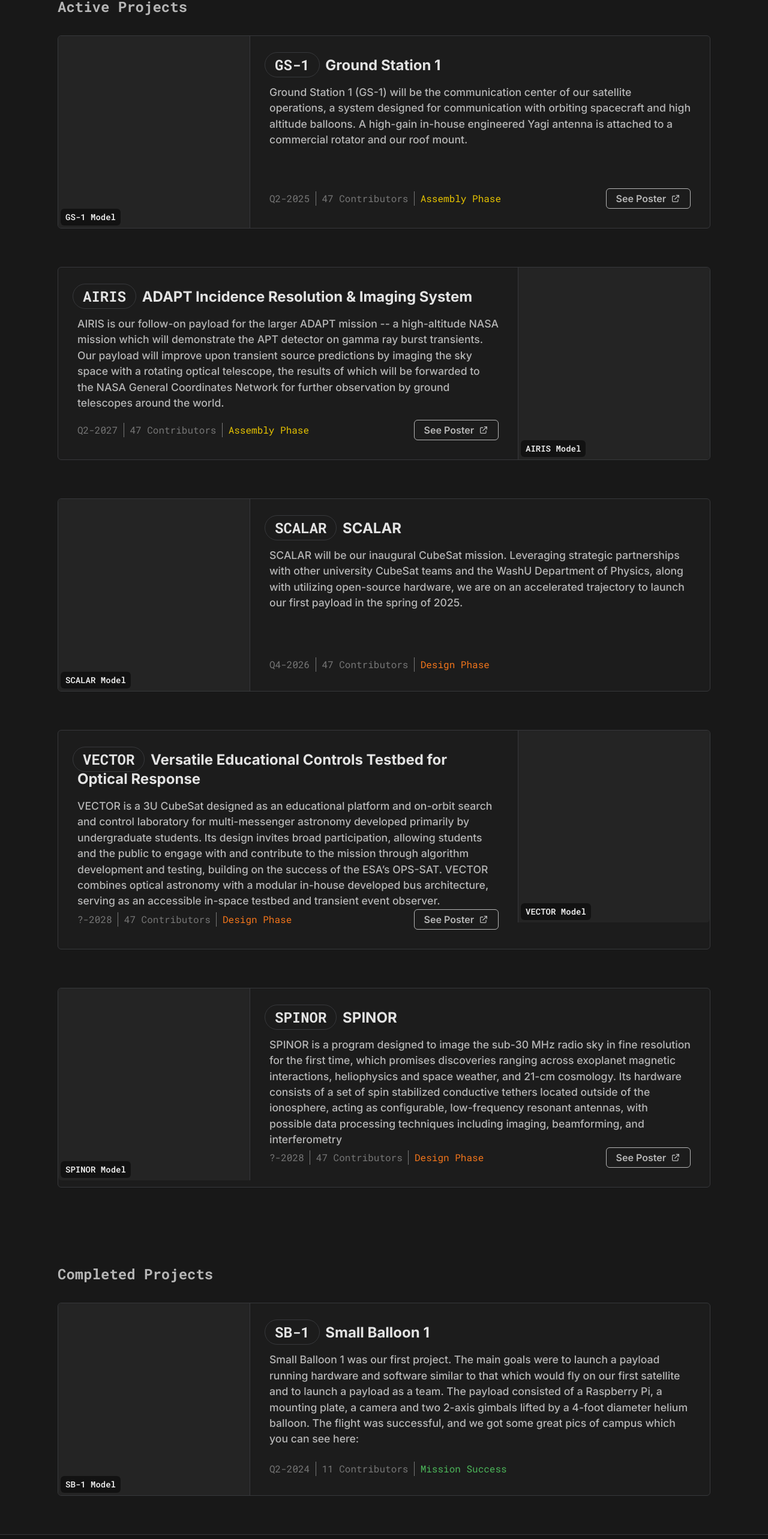
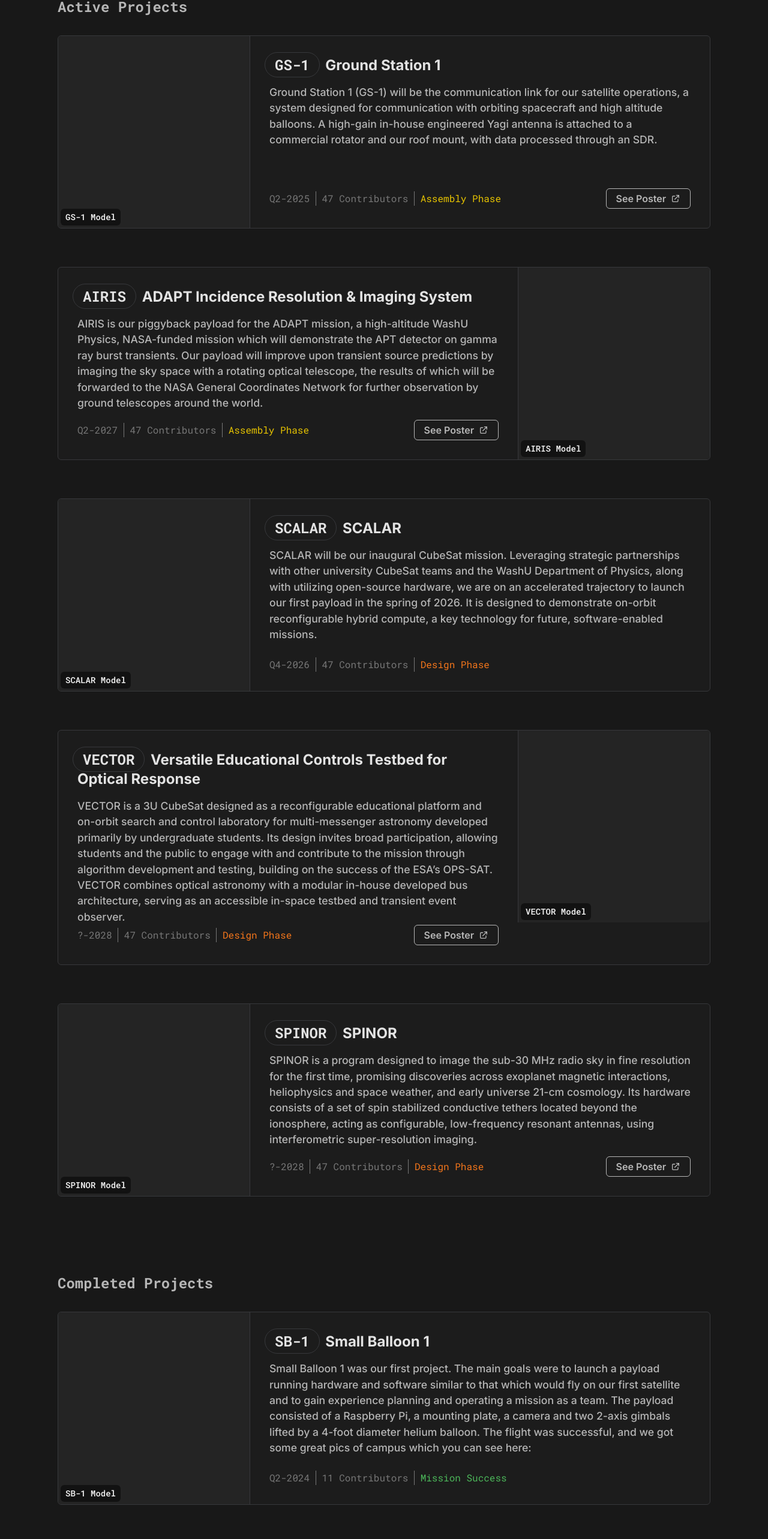
Before and after one commit to washu-satellite/website, a Next.js app: page / in a window 1280 px wide. Shown: the part 1472-4038 px from the top of the page at 60% size. Built offline with nearby package versions, Linux system fonts and the light colour scheme.

Commit message:
Update projects.tsx

```diff
--- a/const/content/projects.tsx
+++ b/const/content/projects.tsx
@@ -12,7 +12,7 @@ export const ProjectPages: { [K in any]: ProjectPageType } = {
             title: "Ground Station 1",
             url: "gs1",
             short: "A UHF ground station to communicate with deployed payloads",
-            description: "Ground Station 1 (GS-1) will be the communication center of our satellite operations, a system designed for communication with orbiting spacecraft and high altitude balloons. A high-gain in-house engineered Yagi antenna is attached to a commercial rotator and our roof mount.",
+            description: "Ground Station 1 (GS-1) will be the communication link for our satellite operations, a system designed for communication with orbiting spacecraft and high altitude balloons. A high-gain in-house engineered Yagi antenna is attached to a commercial rotator and our roof mount, with data processed through an SDR.",
             contributors: 47,
             date: "Q2-2025",
             icon: (<FaSatelliteDish size={22} />),
@@ -28,7 +28,7 @@ export const ProjectPages: { [K in any]: ProjectPageType } = {
             title: "ADAPT Incidence Resolution & Imaging System",
             url: "airis",
             short: "Upper-atmosphere optical telescope payload for spacial search algorithms and physics research",
-            description: "AIRIS is our follow-on payload for the larger ADAPT mission -- a high-altitude NASA mission which will demonstrate the APT detector on gamma ray burst transients.  Our payload will improve upon transient source predictions by imaging the sky space with a rotating optical telescope, the results of which will be forwarded to the NASA General Coordinates Network for further observation by ground telescopes around the world.",
+            description: "AIRIS is our piggyback payload for the ADAPT mission, a high-altitude WashU Physics, NASA-funded mission which will demonstrate the APT detector on gamma ray burst transients.  Our payload will improve upon transient source predictions by imaging the sky space with a rotating optical telescope, the results of which will be forwarded to the NASA General Coordinates Network for further observation by ground telescopes around the world.",
             contributors: 47,
             date: "Q2-2027",
             icon: (<IoTelescope size={24} />),
@@ -44,7 +44,7 @@ export const ProjectPages: { [K in any]: ProjectPageType } = {
             title: "SCALAR",
             url: "scalar",
             short: "1U CubeSat integrating open-source hardware and communications software",
-            description: "SCALAR will be our inaugural CubeSat mission. Leveraging strategic partnerships with other university CubeSat teams and the WashU Department of Physics, along with utilizing open-source hardware, we are on an accelerated trajectory to launch our first payload in the spring of 2025.",
+            description: "SCALAR will be our inaugural CubeSat mission. Leveraging strategic partnerships with other university CubeSat teams and the WashU Department of Physics, along with utilizing open-source hardware, we are on an accelerated trajectory to launch our first payload in the spring of 2026. It is designed to demonstrate on-orbit reconfigurable hybrid compute, a key technology for future, software-enabled missions.",
             contributors: 47,
             date: "Q4-2026",
             icon: (<MdSatelliteAlt size={22} />),
@@ -59,7 +59,7 @@ export const ProjectPages: { [K in any]: ProjectPageType } = {
             title: "Versatile Educational Controls Testbed for Optical Response",
             url: "vector",
             short: "3U CubeSat for astronomical transient imaging; spaceflight search algorithm testbed",
-            description: "VECTOR is a 3U CubeSat designed as an educational platform and on-orbit search and control laboratory for multi-messenger astronomy developed primarily by undergraduate students. Its design invites broad participation, allowing students and the public to engage with and contribute to the mission through algorithm development and testing, building on the success of the ESA’s OPS-SAT. VECTOR combines optical astronomy with a modular in-house developed bus architecture, serving as an accessible in-space testbed and transient event observer.",
+            description: "VECTOR is a 3U CubeSat designed as a reconfigurable educational platform and on-orbit search and control laboratory for multi-messenger astronomy developed primarily by undergraduate students. Its design invites broad participation, allowing students and the public to engage with and contribute to the mission through algorithm development and testing, building on the success of the ESA’s OPS-SAT. VECTOR combines optical astronomy with a modular in-house developed bus architecture, serving as an accessible in-space testbed and transient event observer.",
             contributors: 47,
             date: "?-2028",
             icon: (<MdSatelliteAlt size={22} />),
@@ -75,7 +75,7 @@ export const ProjectPages: { [K in any]: ProjectPageType } = {
             title: "SPINOR",
             url: "spinor",
             short: "Revolutionary hyperspectral capture technology demonstration",
-            description: "SPINOR is a program designed to image the sub-30 MHz radio sky in fine resolution for the first time, which promises discoveries ranging across exoplanet magnetic interactions, heliophysics and space weather, and 21-cm cosmology. Its hardware consists of a set of spin stabilized conductive tethers located outside of the ionosphere, acting as configurable, low-frequency resonant antennas, with possible data processing techniques including imaging, beamforming, and interferometry",
+            description: "SPINOR is a program designed to image the sub-30 MHz radio sky in fine resolution for the first time, promising discoveries across exoplanet magnetic interactions, heliophysics and space weather, and early universe 21-cm cosmology. Its hardware consists of a set of spin stabilized conductive tethers located beyond the ionosphere, acting as configurable, low-frequency resonant antennas, using interferometric super-resolution imaging.",
             contributors: 47,
             date: "?-2028",
             icon: (<MdSatelliteAlt size={22} />),
@@ -91,7 +91,7 @@ export const ProjectPages: { [K in any]: ProjectPageType } = {
             title: "Small Balloon 1",
             url: "sb1",
             short: "A small balloon payload with a camera; our first development effort",
-            description: "Small Balloon 1 was our first project. The main goals were to launch a payload running hardware and software similar to that which would fly on our first satellite and to launch a payload as a team. The payload consisted of a Raspberry Pi, a mounting plate, a camera and two 2-axis gimbals lifted by a 4-foot diameter helium balloon. The flight was successful, and we got some great pics of campus which you can see here:",
+            description: "Small Balloon 1 was our first project. The main goals were to launch a payload running hardware and software similar to that which would fly on our first satellite and to gain experience planning and operating a mission as a team. The payload consisted of a Raspberry Pi, a mounting plate, a camera and two 2-axis gimbals lifted by a 4-foot diameter helium balloon. The flight was successful, and we got some great pics of campus which you can see here:",
             contributors: 11,
             date: "Q2-2024",
             icon: (<BiSolidBalloon size={28}/>),
```
